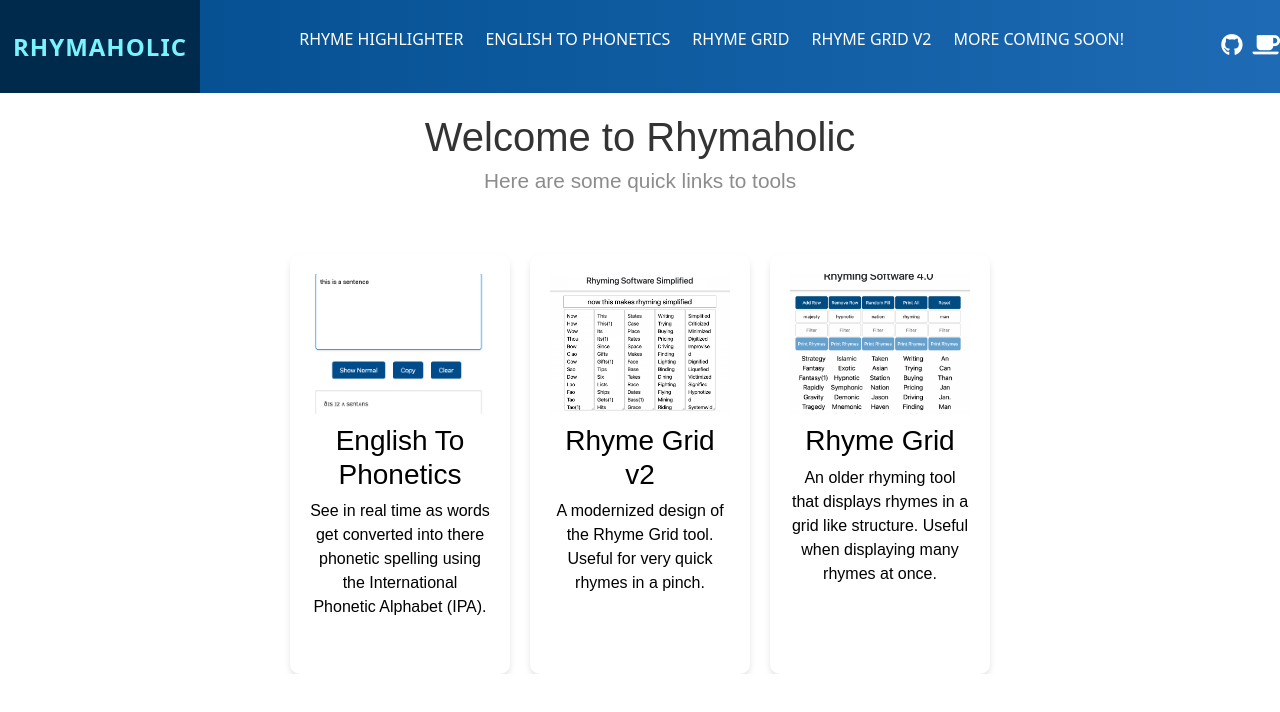
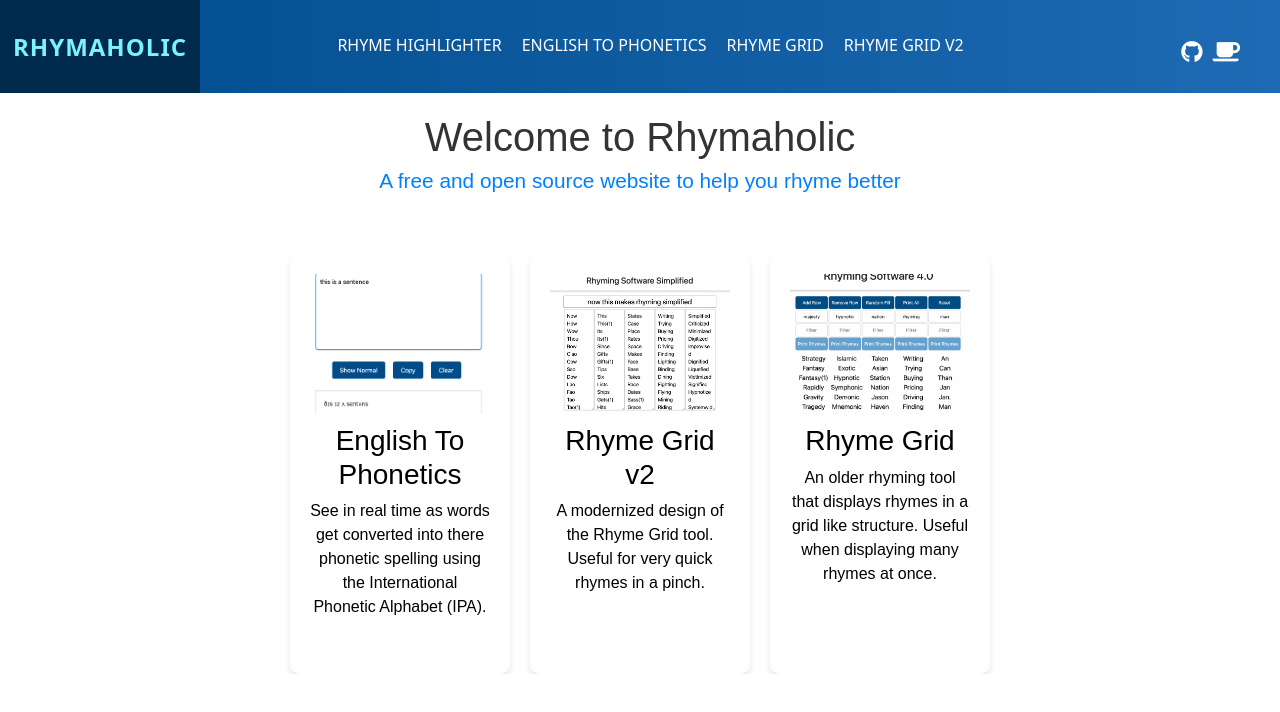
Before and after one commit to Dima49131/Rhymaholic, a React (Vite) app in the folder Rhymaholic/: page / in a window 1280 px wide. Shown: the top 712 px of the page. Built offline with nearby package versions, Linux system fonts and the light colour scheme.

Commit message:
navbar css changes better desktop and mobile compatibility

```diff
--- a/Rhymaholic/src/components/Navbar.jsx
+++ b/Rhymaholic/src/components/Navbar.jsx
@@ -14,24 +14,23 @@
       <div className={isNavbarOpen ? "navbar open" : "navbar"}>
         <Link to="/"><button className="navbarbrand">Rhymaholic</button></Link>
 
+
         <ul className="nav-links" onClick={closeNavbar}>
             <li><Link to="/highlighter">Rhyme Highlighter</Link></li>
             <li><Link to="/phonetictool">English To Phonetics</Link></li>
             <li><Link to="/rhymingtool">Rhyme Grid</Link></li>
             <li><Link to="/rhymingtoolsimplified">Rhyme Grid v2</Link></li>
-            <li><a href="#">More coming soon!</a></li>
         </ul>
+
         <div className="navbar-icons">
-
           <a href="https://github.com/Dima49131/Rhymaholic" target="_blank" className="icon" aria-label="GitHub">
             <i className="fab fa-github"></i>
           </a>
           <a href="https://buymeacoffee.com/dima8ander5" target="_blank" className="icon" aria-label="Buy Me A Coffee">
             <i className="fas fa-coffee"></i>
           </a>
+        </div>
 
-
-        </div>
         <button className="hamburger" onClick={toggleNavbar}>
           <span className="line"></span>
           <span className="line"></span>
--- a/Rhymaholic/src/components/navbar.css
+++ b/Rhymaholic/src/components/navbar.css
@@ -40,37 +40,28 @@
 .nav-links {
   list-style: none;
   display: flex;
-  gap: 2px;
-}
-
-.nav-links li {
-  position: relative;
-  flex: 1;
 }
 
 .nav-links a {
   display: block;
   box-sizing: border-box;
-
   color: white;
   font-size: 16px;
   font-weight: 500;
   text-decoration: none;
   text-transform: uppercase;
-
-  padding: 15px 10px;
+  padding: 25px 10px;
   text-align: center;
   white-space: nowrap;
 
   transition: color 0.3s ease,
-    transform 0.3s ease,
-    background-color 0.3s ease;
+transform 0.3s ease,
+background-color 0.3s ease;
 }
 
 .nav-links a:hover {
   color: #7bf3fe;
   background-color:#002a4c;
-
 }
 
 /* Navbar icons */
@@ -99,19 +90,22 @@
   }
   .navbar {
     height: 93px;
+
   }
   .navbarbrand {
     height: 93px;
   }
 
   .nav-links {
-      margin-left: 170px;
+      margin-left: 120px;
+      padding: 0px;
   }
 }
 
 
 @media (min-width: 927px) {
   .navbar-icons {
+    margin-right: 40px;
   }
 }
 
--- a/Rhymaholic/src/pages/Homepage/Home.css
+++ b/Rhymaholic/src/pages/Homepage/Home.css
@@ -15,7 +15,7 @@
 }
 .home-header h2 {
     font-size: 1.3em;
-    color: #8c8c8c;
+    color: #0080ff;
 }
 
 /* Home.css */
--- a/Rhymaholic/src/pages/Homepage/Home.jsx
+++ b/Rhymaholic/src/pages/Homepage/Home.jsx
@@ -15,7 +15,7 @@
         <div className="home-container">
             <header className="home-header">
                 <h1>Welcome to Rhymaholic</h1>
-                <h2>Here are some quick links to tools</h2>
+                <h2>A free and open source website to help you rhyme better</h2>
             </header>
             <div className="tools-grid">
                 {tools.map((tool, index) => (
```
